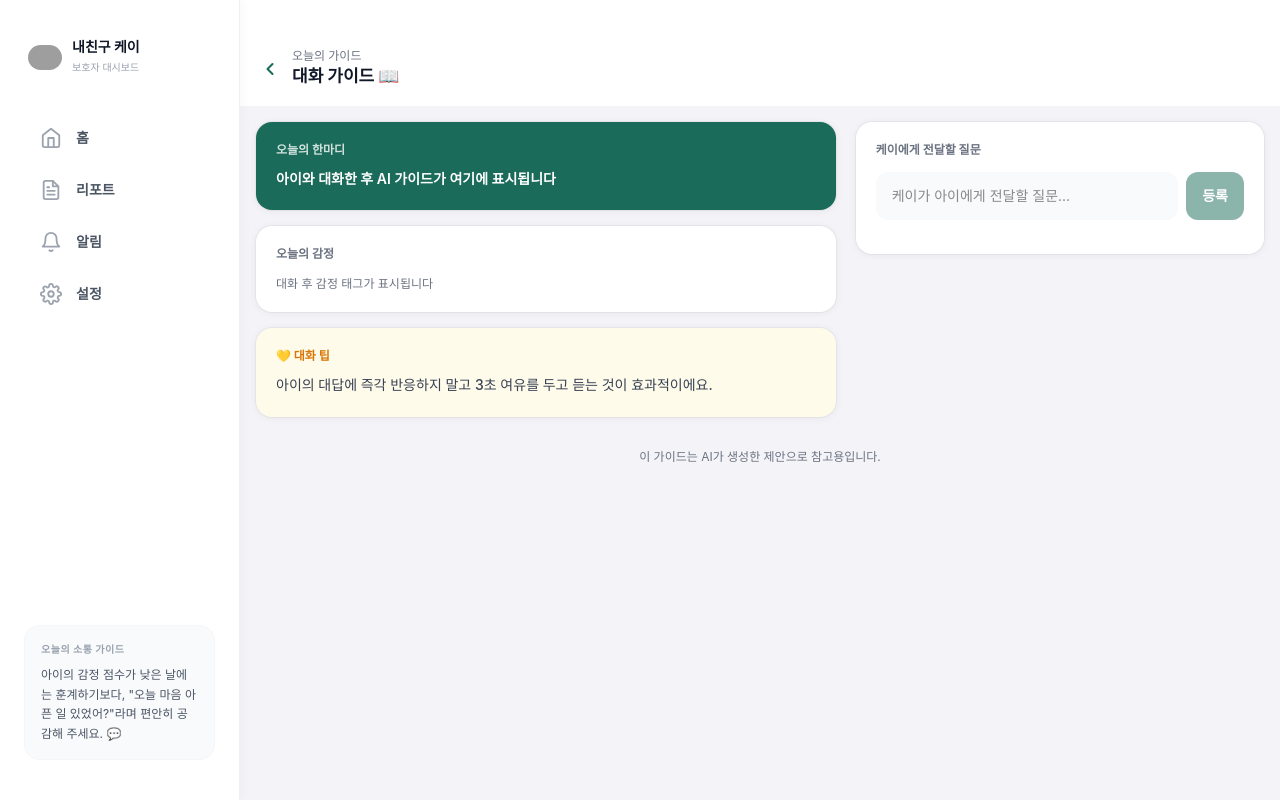
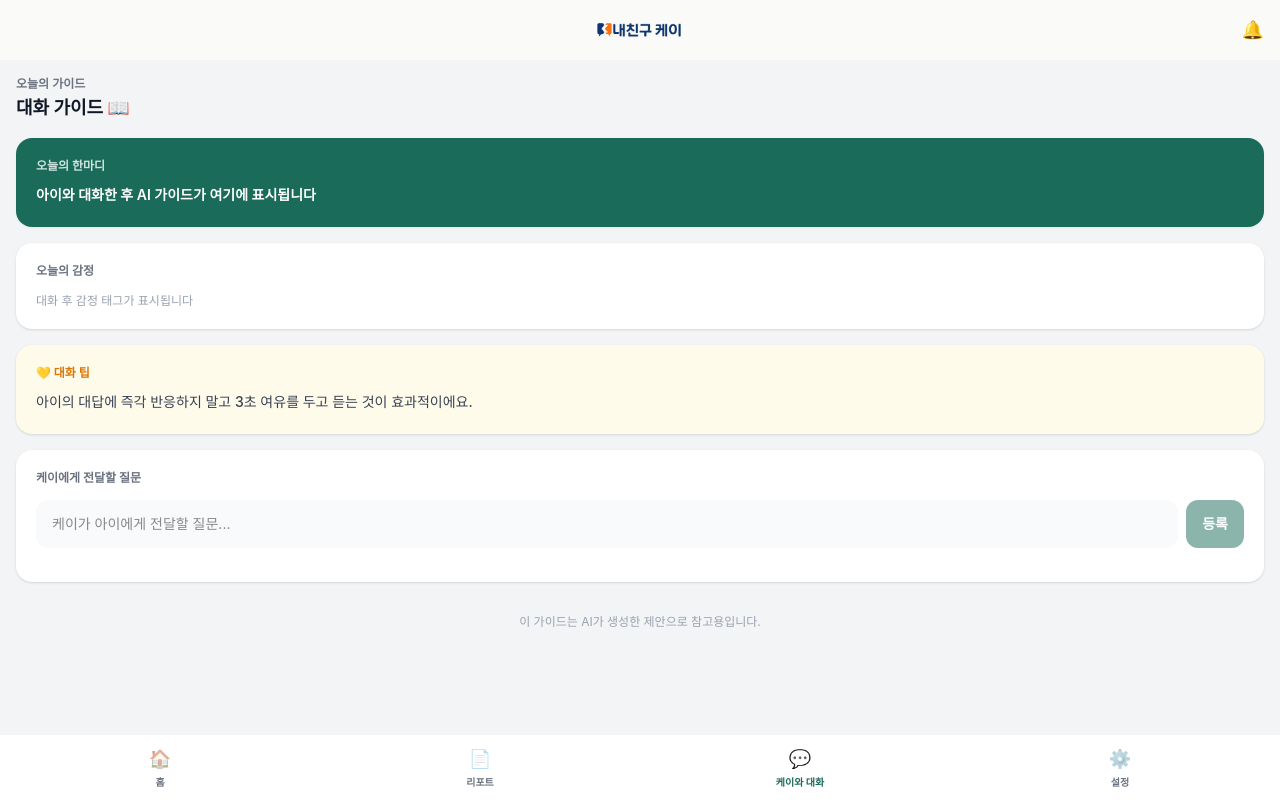
Before and after one commit to markytb79-cpu/K-Bestie-v3, a Next.js app: page /parent/guide in a window 1280 px wide. Built offline with nearby package versions, Linux system fonts and the light colour scheme; grey boxes are pictures that could not be loaded.

Commit message:
[수정] 부모 대화 가이드 화면 DemoFrame 및 탭바 적용 및 헤더 로고 비율 복구

```diff
--- a/app/parent/guide/page.tsx
+++ b/app/parent/guide/page.tsx
@@ -2,8 +2,9 @@
 
 import { useState, useEffect } from "react";
 import Link from "next/link";
-import ParentTabBar from "@/components/ParentTabBar";
-import { BackArrow } from "@/components/ParentIcons";
+import Image from "next/image";
+import { DemoFrame } from "@/app/demo/components/DemoFrame";
+import { RealParentNav } from "@/components/RealParentNav";
 
 interface Question {
   id: string;
@@ -84,43 +85,52 @@ export default function ParentGuidePage() {
   }
 
   return (
+    <DemoFrame>
+      <div className="h-full flex flex-col overflow-hidden" style={{ background: "#f3f4f6" }}>
+        {/* 헤더 로고 통일 */}
         <div
-      className="min-h-dvh pb-[72px] lg:pb-12 lg:pl-[240px] w-full transition-all"
-      style={{ background: "var(--hb-bg)" }}
+          className="shrink-0 flex items-center justify-between px-4 py-4"
+          style={{ background: "#fafaf8" }}
         >
-      {/* 헤더 */}
-      <div className="bg-white px-5 pt-12 pb-4 flex items-center gap-3">
-        <Link href="/parent/home" style={{ color: "var(--hb-primary)" }}>
-          <BackArrow />
+          <span className="w-5" />
+          <Link href="/parent/home" className="cursor-pointer">
+            <Image
+              src="/Images/logo/Logo.png"
+              alt="내친구 케이"
+              width={84}
+              height={24}
+              className="object-contain"
+              priority
+            />
           </Link>
+          <Link href="/parent/notifications" className="text-lg cursor-pointer" aria-label="알림">
+            🔔
+          </Link>
+        </div>
+
+        {/* 본문 스크롤 영역 */}
+        <div className="flex-1 min-h-0 overflow-y-auto px-4 pt-4 pb-8 flex flex-col gap-4">
           <div>
-          <p className="text-xs font-medium" style={{ color: "var(--hb-muted)" }}>
+            <p className="text-xs font-semibold" style={{ color: "#6b7280" }}>
               오늘의 가이드
             </p>
-          <h1 className="text-[17px] font-bold text-gray-900">대화 가이드 📖</h1>
-        </div>
+            <h1 className="text-lg font-bold text-gray-900 mt-0.5">대화 가이드 📖</h1>
           </div>
 
-      <div className="max-w-6xl mx-auto px-4 py-4">
-        {/* 2열 반응형 그리드 */}
-        <div className="grid grid-cols-1 md:grid-cols-2 lg:grid-cols-12 gap-5">
-
-          {/* 왼쪽 열: 가이드 정보 */}
-          <div className="lg:col-span-7 flex flex-col gap-4">
           {/* 오늘의 한마디 */}
           <div
             className="rounded-2xl p-5"
-              style={{ background: "var(--hb-primary)", boxShadow: "var(--hb-shadow)" }}
+            style={{ background: "#1a6b5a", boxShadow: "0 1px 3px rgba(0,0,0,0.05)" }}
           >
-              <p className="text-xs font-bold mb-2.5 text-white opacity-80">오늘의 한마디</p>
+            <p className="text-xs font-bold mb-2.5 text-white/80">오늘의 한마디</p>
             <p className="text-sm font-semibold text-white leading-relaxed">
               {todayGuide || "아이와 대화한 후 AI 가이드가 여기에 표시됩니다"}
             </p>
           </div>
 
-            {/* 감정 태그 */}
-            <div className="bg-white rounded-2xl p-5" style={{ boxShadow: "var(--hb-shadow)" }}>
-              <p className="text-xs font-bold mb-3.5" style={{ color: "var(--hb-muted)" }}>
+          {/* 오늘의 감정 태그 */}
+          <div className="bg-white rounded-2xl p-5 shadow-sm">
+            <p className="text-xs font-bold mb-3.5" style={{ color: "#6b7280" }}>
               {childName ? `오늘 ${childName}이의 감정` : "오늘의 감정"}
             </p>
             {emotionTags.length > 0 ? (
@@ -129,14 +139,14 @@ export default function ParentGuidePage() {
                   <span
                     key={tag}
                     className="px-3.5 py-1.5 rounded-full text-xs font-semibold"
-                      style={{ background: "var(--hb-primary-light)", color: "var(--hb-primary)" }}
+                    style={{ background: "#e8f2f0", color: "#1a6b5a" }}
                   >
                     #{tag}
                   </span>
                 ))}
               </div>
             ) : (
-                <p className="text-xs" style={{ color: "var(--hb-muted)" }}>
+              <p className="text-xs text-gray-400">
                 대화 후 감정 태그가 표시됩니다
               </p>
             )}
@@ -144,21 +154,20 @@ export default function ParentGuidePage() {
 
           {/* 대화 팁 */}
           <div
-              className="rounded-2xl p-5"
-              style={{ background: "#FFFBEB", boxShadow: "var(--hb-shadow)" }}
+            className="rounded-2xl p-5 shadow-sm"
+            style={{ background: "#FFFBEB" }}
           >
             <p className="text-xs font-bold mb-2.5" style={{ color: "#D97706" }}>
               💛 대화 팁
             </p>
-              <p className="text-sm text-gray-700 leading-relaxed font-medium">아이의 대답에 즉각 반응하지 말고 3초 여유를 두고 듣는 것이 효과적이에요.</p>
-            </div>
+            <p className="text-sm text-gray-700 leading-relaxed font-medium">
+              아이의 대답에 즉각 반응하지 말고 3초 여유를 두고 듣는 것이 효과적이에요.
+            </p>
           </div>
 
-          {/* 오른쪽 열: 질문 등록 및 관리 */}
-          <div className="lg:col-span-5 flex flex-col gap-4">
           {/* 케이에게 질문 등록 */}
-            <div className="bg-white rounded-2xl p-5" style={{ boxShadow: "var(--hb-shadow)" }}>
-              <p className="text-xs font-bold mb-3.5" style={{ color: "var(--hb-muted)" }}>
+          <div className="bg-white rounded-2xl p-5 shadow-sm">
+            <p className="text-xs font-bold mb-3.5" style={{ color: "#6b7280" }}>
               케이에게 전달할 질문
             </p>
             <form onSubmit={addQuestion} className="flex gap-2 mb-3.5">
@@ -169,14 +178,14 @@ export default function ParentGuidePage() {
                 maxLength={100}
                 className="flex-1 px-3.5 py-3 rounded-xl text-sm outline-none border-2 border-transparent transition-colors"
                 style={{ background: "#F9FAFB" }}
-                  onFocus={(e) => (e.target.style.borderColor = "var(--hb-primary)")}
+                onFocus={(e) => (e.target.style.borderColor = "#1a6b5a")}
                 onBlur={(e) => (e.target.style.borderColor = "transparent")}
               />
               <button
                 type="submit"
                 disabled={qLoading || !qInput.trim() || !childId}
                 className="px-4 py-3 rounded-xl text-white text-sm font-bold disabled:opacity-50 shrink-0 transition-opacity"
-                  style={{ background: "var(--hb-primary)" }}
+                style={{ background: "#1a6b5a" }}
               >
                 등록
               </button>
@@ -188,11 +197,11 @@ export default function ParentGuidePage() {
                 const style = STATUS_STYLES[q.status] ?? STATUS_STYLES["대기중"];
                 return (
                   <div key={q.id} className="flex items-start gap-3 border-b border-gray-50 pb-3 last:border-0 last:pb-0">
-                      <span className="text-lg mt-0.5">💬</span>
+                    <span className="text-lg mt-0.5 select-none">💬</span>
                     <div className="flex-1 min-w-0">
                       <p className="text-sm font-semibold text-gray-800 leading-snug">{q.question_text}</p>
                       {q.delivered_count > 0 && (
-                          <p className="text-xs mt-1" style={{ color: "var(--hb-muted)" }}>
+                        <p className="text-xs mt-1 text-gray-400">
                           {q.delivered_count}회 전달됨
                         </p>
                       )}
@@ -219,18 +228,16 @@ export default function ParentGuidePage() {
               })}
             </div>
           </div>
-          </div>
-
-        </div>
 
           {/* AI 고지 */}
-        <p className="text-xs text-center py-6 mt-2" style={{ color: "var(--hb-muted)" }}>
+          <p className="text-xs text-center py-4 text-gray-400">
             이 가이드는 AI가 생성한 제안으로 참고용입니다.
           </p>
         </div>
 
-      <ParentTabBar />
+        {/* 하단 탭바 통일 */}
+        <RealParentNav active="케이와 대화" />
       </div>
+    </DemoFrame>
   );
-
 }
```
Lines whose indentation alone changed are shown as unchanged.
